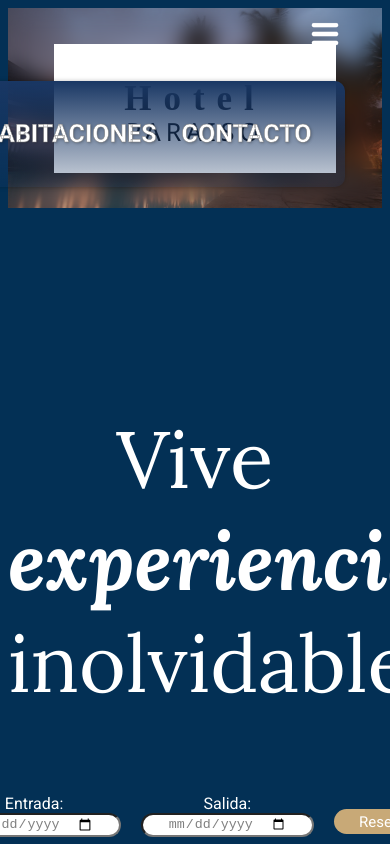
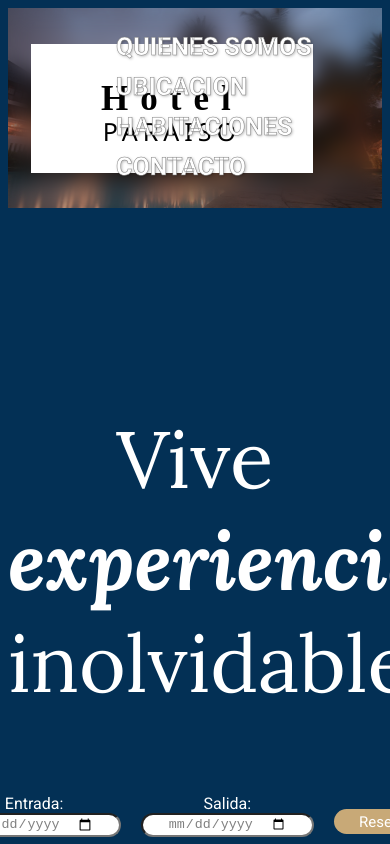
Before and after one commit to Martin-Cifre/HotelReact, a React (Vite) app: page / in a window 390 px wide. Shown: the top 844 px of the page. Built offline with nearby package versions, Linux system fonts and the light colour scheme.

Commit message:
header responsive

```diff
--- a/src/components/Headder/Headder.module.css
+++ b/src/components/Headder/Headder.module.css
@@ -102,6 +102,7 @@
      .menuBtn {
         display: block;
         cursor: pointer;
+        z-index: 4;
     }
 
     .menuOpen {
@@ -116,18 +117,18 @@
         align-items: center;
         gap: 13px;
         border-radius: 10px;
-        background: rgb(25, 55, 110);
-        background: linear-gradient(0deg, rgba(25,55,100,0.2), rgba(25,55,100,1)100%);
+
         padding: 24px 33px;
-        box-shadow: 0 0 4px 0 rgba(0,0,0,0.25);
+
     }
 
-    .links{
+    .links ul{
         position: absolute;
+        margin-top: -100px;
         right: 0px;
         margin-right: 10%;
         flex-direction: column;
-        align-items: flex-end;
+        align-items: flex-start;
         gap: 11px;
         z-index: 3;
 }
--- a/src/components/Headder/Headder.tsx
+++ b/src/components/Headder/Headder.tsx
@@ -1,9 +1,7 @@
-import { useState } from "react";
 import { getImgUrl } from "../../utils.js";
 import styles from "./Headder.module.css";
 
 export function Headder() {
-  const [menuOpen, setMenuOpen] = useState(false);
   return (
     <header>
       <div>
@@ -24,19 +22,10 @@ export function Headder() {
           </div>
 
           <div className={styles.links}>
-            <img
-              className={styles.menuBtn}
-              src={
-                menuOpen
-                  ? getImgUrl("headder/close.png")
-                  : getImgUrl("headder/desplegable.png")
-              }
-              alt="boton menu"
-              onClick={() => setMenuOpen(!menuOpen)}
-            />
+
             <ul
-              className={`${styles.menuItems} ${menuOpen && styles.menuOpen}`}
-              onClick={() => setMenuOpen(false)}
+              className={`${styles.menuItems} `}
+
             >
               <li>
                 <a href="/#About">Quienes Somos</a>
```
